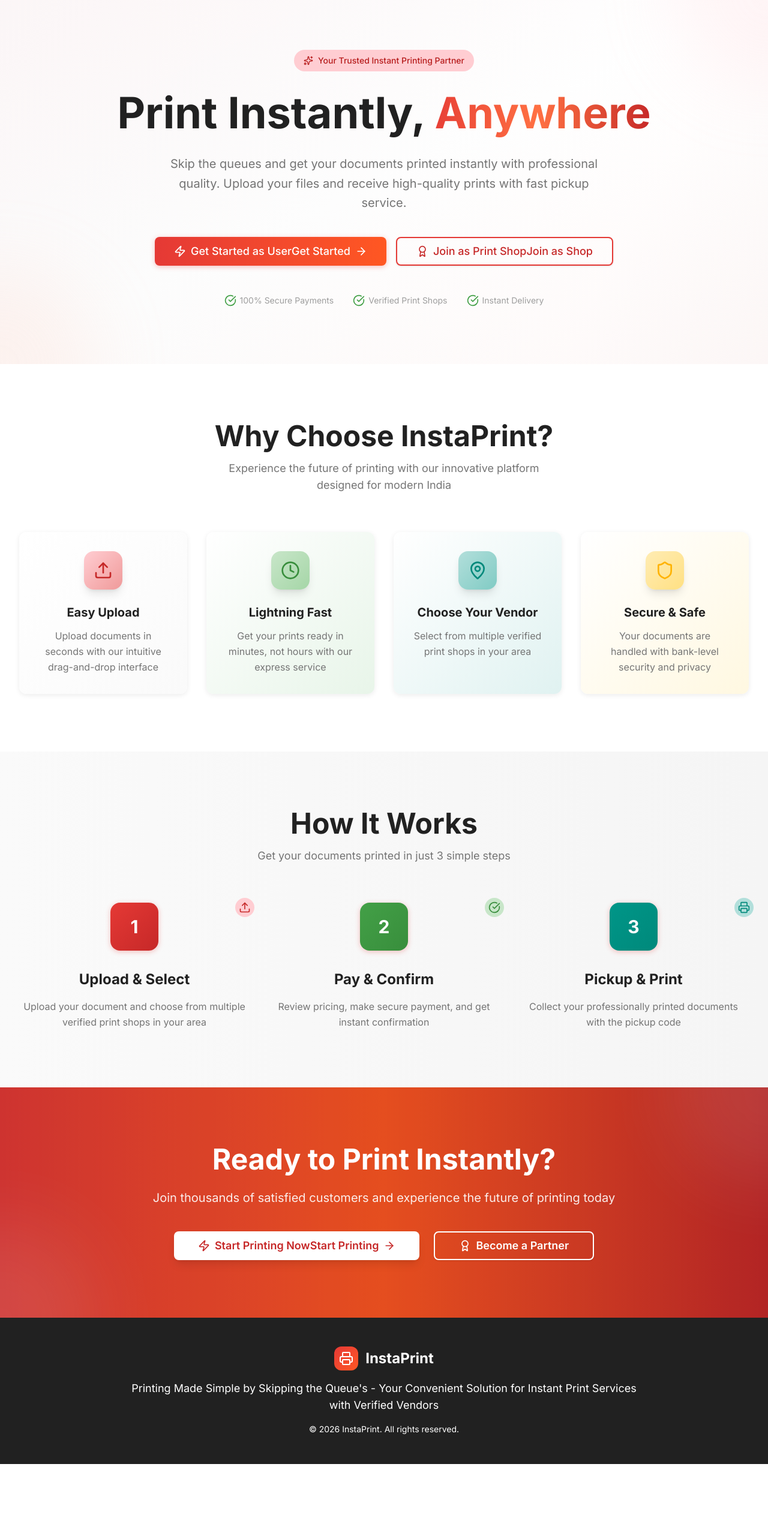
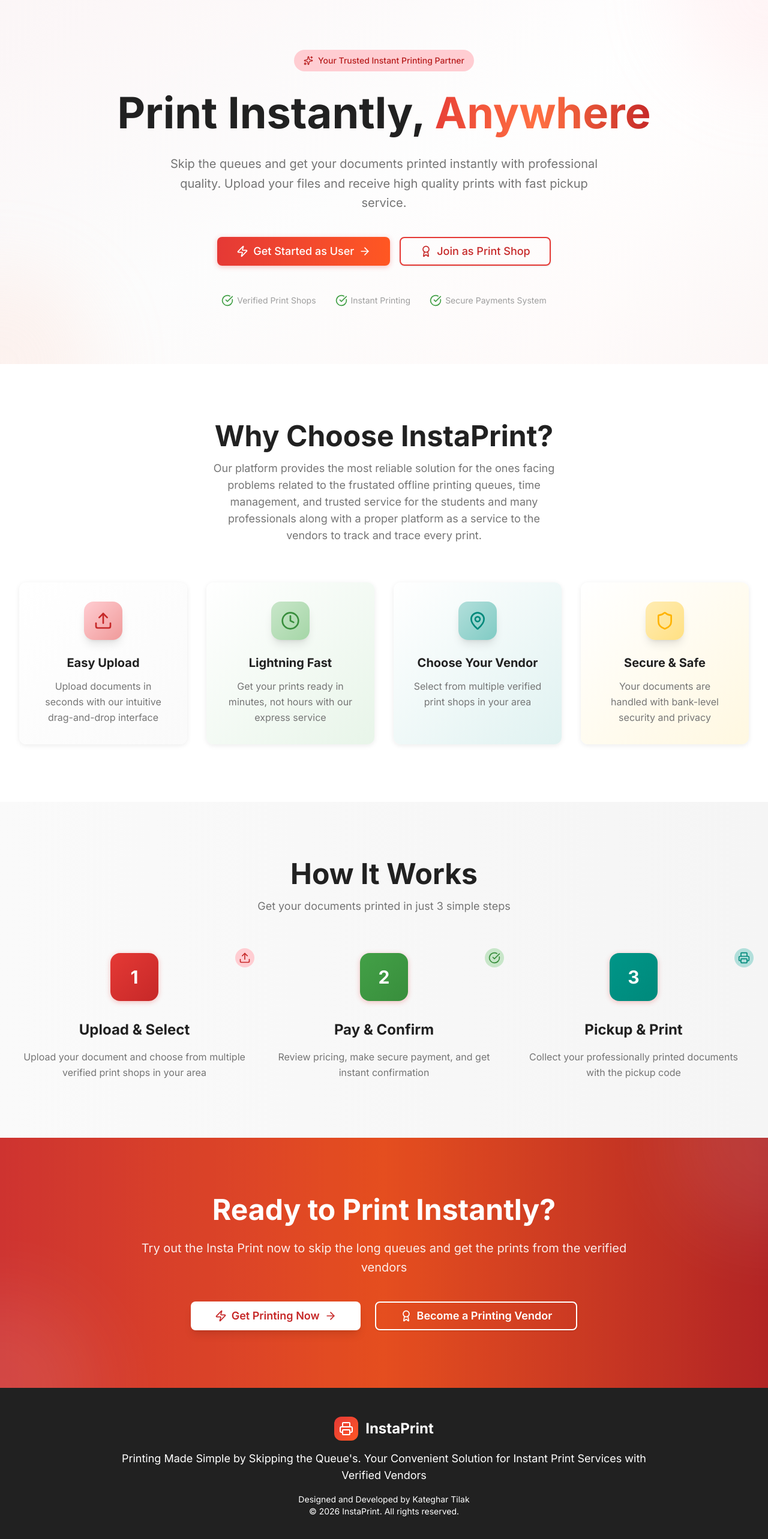
Before and after one commit to Tilak-Kateghar/insta-print, a Next.js app in the folder frontend/: page / in a window 1280 px wide. Shown: the part 78-2644 px from the top of the page at 60% size. Before the commit the page ends 2519 px from the top, so only its background shows below. Built offline with nearby package versions, Linux system fonts and the light colour scheme.

Commit message:
Content Scrutiny and Enhancement

```diff
--- a/frontend/app/login/user/page.tsx
+++ b/frontend/app/login/user/page.tsx
@@ -205,6 +205,12 @@
             )}
           </CardContent>
         </Card>
+        <p className="text-center text-xs sm:text-sm text-gray-500 mt-4 sm:mt-6 px-2">
+          Please wait for the backend to wake-up which may take 1-2 minutes as the OTP will be generated and showed up on screen which needs to be verified for the deployment purposes.
+        </p>
+        <p className="text-center text-xs sm:text-sm text-gray-500 mt-4 sm:mt-6 px-2">
+          This project was designed, developed and demonstrated to showcase the idea and the platform as a deployment of the idea with the help of variety tech-stacks.
+        </p>
 
         <p className="text-center text-xs sm:text-sm text-gray-500 mt-4 sm:mt-6 px-2">
           By continuing, you agree to our Terms of Service
--- a/frontend/app/login/vendor/forgot-password/page.tsx
+++ b/frontend/app/login/vendor/forgot-password/page.tsx
@@ -305,6 +305,12 @@
               </Button>
             </Link>
           </div>
+          <p className="text-center text-xs sm:text-sm text-gray-500 mt-4 sm:mt-6 px-2">
+            Please wait for the backend to wake-up which may take 1-2 minutes as the OTP will be generated and showed up on screen which needs to be verified for the deployment purposes.
+          </p>
+          <p className="text-center text-xs sm:text-sm text-gray-500 mt-4 sm:mt-6 px-2">
+            This project was designed, developed and demonstrated to showcase the idea and the platform as a deployment of the idea with the help of variety tech-stacks.
+          </p>
         </CardContent>
       </Card>
     </div>
--- a/frontend/app/login/vendor/page.tsx
+++ b/frontend/app/login/vendor/page.tsx
@@ -200,6 +200,12 @@
                 Create your print shop account
               </button>
             </div>
+            <p className="text-center text-xs sm:text-sm text-gray-500 mt-4 sm:mt-6 px-2">
+              Please wait for the backend to wake-up which may take 1-2 minutes as the password will be verified for the deployment purposes.
+            </p>
+            <p className="text-center text-xs sm:text-sm text-gray-500 mt-4 sm:mt-6 px-2">
+              This project was designed, developed and demonstrated to showcase the idea and the platform as a deployment of the idea with the help of variety tech-stacks.
+            </p>
           </div>
         </div>
       </div>
--- a/frontend/app/page.tsx
+++ b/frontend/app/page.tsx
@@ -66,14 +66,13 @@
             </h1>
             <p className="text-base sm:text-lg md:text-xl text-charcoal-600 mb-6 sm:mb-10 max-w-2xl lg:max-w-3xl mx-auto leading-relaxed px-2">
               Skip the queues and get your documents printed instantly with professional quality.
-              Upload your files and receive high-quality prints with fast pickup service.
+              Upload your files and receive high quality prints with fast pickup service.
             </p>
             <div className="flex flex-col sm:flex-row gap-3 sm:gap-4 justify-center mb-8 sm:mb-12 px-4">
               <Link href="/login/user">
                 <Button size="lg" className="bg-gradient-to-r from-tomato-500 to-deepOrange-500 hover:from-tomato-600 hover:to-deepOrange-600 text-white shadow-button hover:shadow-button-hover transform hover:scale-[1.02] transition-all duration-200 px-6 py-3 sm:px-8 sm:py-4 text-sm sm:text-lg w-full sm:w-auto">
                   <Zap className="mr-2 h-4 w-4 sm:h-5 sm:w-5" />
                   <span className="hidden sm:inline">Get Started as User</span>
-                  <span className="sm:inline">Get Started</span>
                   <ArrowRight className="ml-2 h-4 w-4 sm:h-5 sm:w-5" />
                 </Button>
               </Link>
@@ -81,7 +80,6 @@
                 <Button variant="outline" size="lg" className="border-2 border-tomato-500 text-tomato-600 hover:bg-tomato-50 hover:border-tomato-600 transition-all duration-200 px-6 py-3 sm:px-8 sm:py-4 text-sm sm:text-lg w-full sm:w-auto">
                   <Award className="mr-2 h-4 w-4 sm:h-5 sm:w-5" />
                   <span className="hidden sm:inline">Join as Print Shop</span>
-                  <span className="sm:inline">Join as Shop</span>
                 </Button>
               </Link>
             </div>
@@ -89,15 +87,15 @@
             <div className="flex flex-wrap items-center justify-center gap-4 sm:gap-8 text-xs sm:text-sm text-charcoal-500 px-4">
               <div className="flex items-center gap-1.5">
                 <CheckCircle className="w-4 h-4 sm:w-5 sm:h-5 text-success-500" />
-                <span>100% Secure Payments</span>
-              </div>
-              <div className="flex items-center gap-1.5">
-                <CheckCircle className="w-4 h-4 sm:w-5 sm:h-5 text-success-500" />
                 <span>Verified Print Shops</span>
               </div>
               <div className="flex items-center gap-1.5">
                 <CheckCircle className="w-4 h-4 sm:w-5 sm:h-5 text-success-500" />
-                <span>Instant Delivery</span>
+                <span>Instant Printing</span>
+              </div>
+              <div className="flex items-center gap-1.5">
+                <CheckCircle className="w-4 h-4 sm:w-5 sm:h-5 text-success-500" />
+                <span>Secure Payments System</span>
               </div>
             </div>
           </div>
@@ -111,7 +109,7 @@
               Why Choose InstaPrint?
             </h2>
             <p className="text-base sm:text-lg text-charcoal-600 max-w-xl mx-auto">
-              Experience the future of printing with our innovative platform designed for modern India
+              Our platform provides the most reliable solution for the ones facing problems related to the frustated offline printing queues, time management, and trusted service for the students and many professionals along with a proper platform as a service to the vendors to track and trace every print.
             </p>
           </div>
 
@@ -215,21 +213,20 @@
             Ready to Print Instantly?
           </h2>
           <p className="text-base sm:text-lg md:text-xl text-white/90 mb-6 sm:mb-10 leading-relaxed">
-            Join thousands of satisfied customers and experience the future of printing today
+            Try out the Insta Print now to skip the long queues and get the prints from the verified vendors
           </p>
           <div className="flex flex-col sm:flex-row gap-3 sm:gap-6 justify-center px-2">
             <Link href="/login/user">
               <Button size="lg" variant="secondary" className="bg-white text-tomato-600 hover:bg-white/90 shadow-lg px-6 py-3 sm:px-10 sm:py-4 text-sm sm:text-lg font-semibold w-full sm:w-auto transform hover:scale-[1.02] transition-all duration-200">
                 <Zap className="mr-2 h-4 w-4 sm:h-5 sm:w-5" />
-                <span className="hidden sm:inline">Start Printing Now</span>
-                <span className="sm:inline">Start Printing</span>
+                <span className="hidden sm:inline">Get Printing Now</span>
                 <ArrowRight className="ml-2 h-4 w-4 sm:h-5 sm:w-5" />
               </Button>
             </Link>
             <Link href="/login/vendor">
               <Button size="lg" variant="outline" className="border-2 border-white text-white hover:bg-white hover:text-tomato-600 px-6 py-3 sm:px-10 sm:py-4 text-sm sm:text-lg font-semibold w-full sm:w-auto transform hover:scale-[1.02] transition-all duration-200">
                 <Award className="mr-2 h-4 w-4 sm:h-5 sm:w-5" />
-                Become a Partner
+                Become a Printing Vendor
               </Button>
             </Link>
           </div>
@@ -245,7 +242,10 @@
             <span className="text-lg sm:text-2xl font-bold">InstaPrint</span>
           </div>
           <p className="text-charcoal-300 mb-3 sm:mb-4 text-sm sm:text-lg px-2">
-            Printing Made Simple by Skipping the Queue's - Your Convenient Solution for Instant Print Services with Verified Vendors
+            Printing Made Simple by Skipping the Queue's. Your Convenient Solution for Instant Print Services with Verified Vendors
+          </p>
+          <p className="text-charcoal-400 text-xs sm:text-sm">
+            Designed and Developed by Kateghar Tilak
           </p>
           <p className="text-charcoal-400 text-xs sm:text-sm">
             &copy; 2026 InstaPrint. All rights reserved.
```
